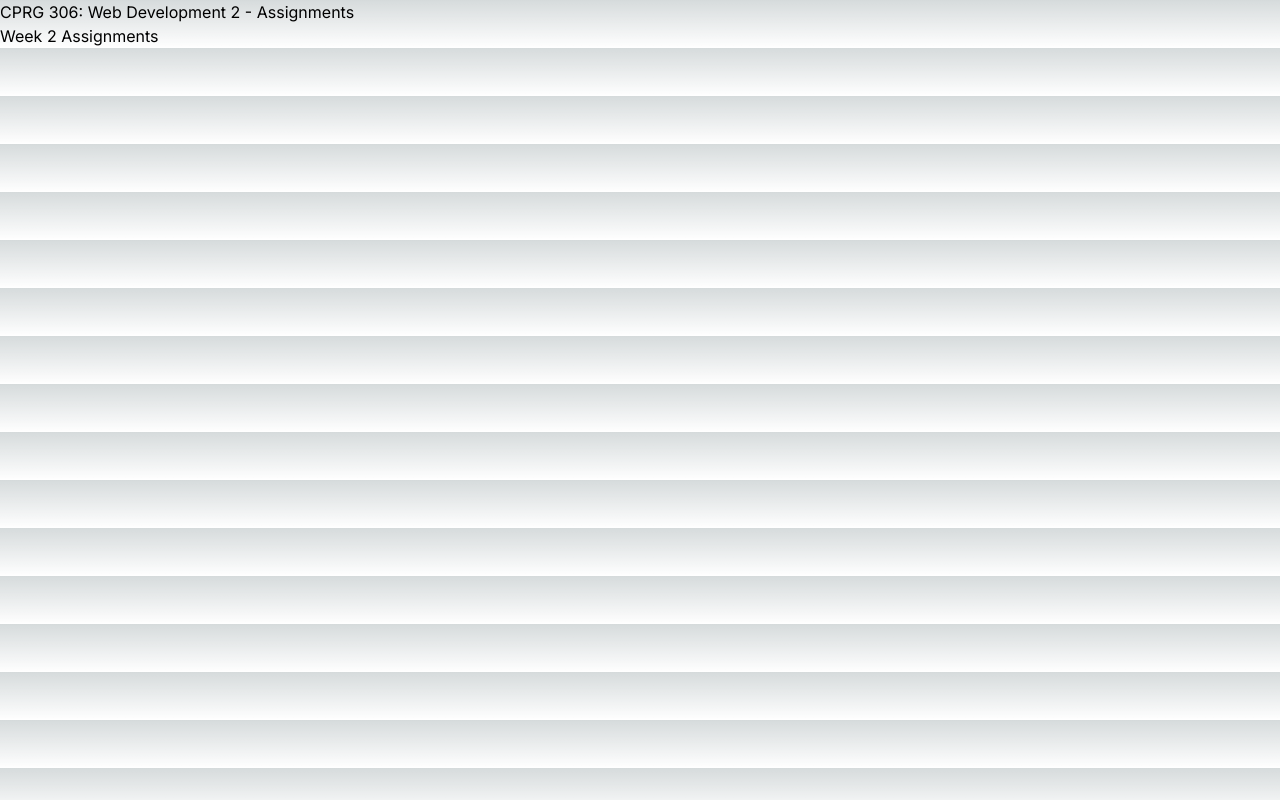
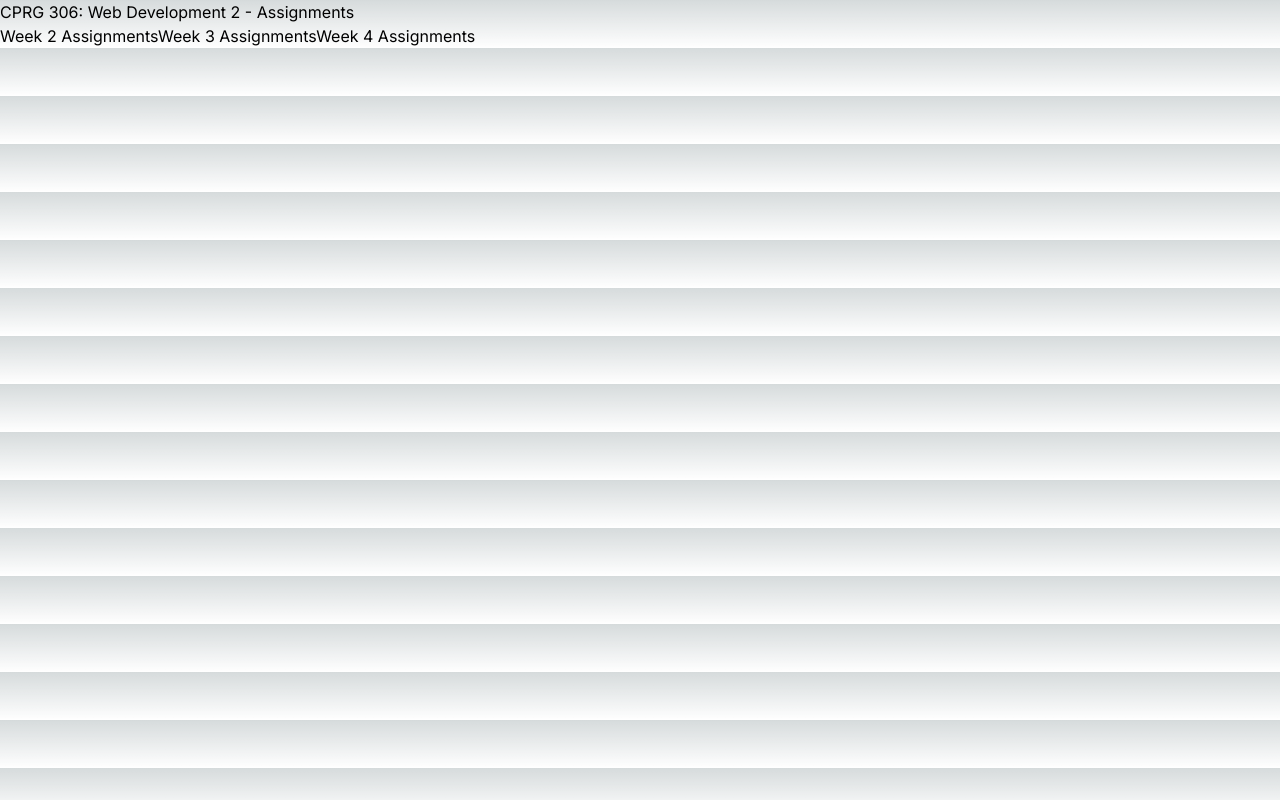
Before and after one commit to liasrwag/cprg306-assignments, a Next.js app: page / in a window 1280 px wide. Built offline with nearby package versions, Linux system fonts and the light colour scheme.

Commit message:
Update page.js

```diff
--- a/app/page.js
+++ b/app/page.js
@@ -6,6 +6,9 @@ export default function Home() {
     <div>
       <h1>CPRG 306: Web Development 2 - Assignments</h1>
       <Link href="/week-2">Week 2 Assignments</Link>
+      <Link href="/week-3/page">Week 3 Assignments</Link>
+      <Link href="/week-4/functions">Week 4 Assignments</Link>
+
     </div>
   );
 }
```
